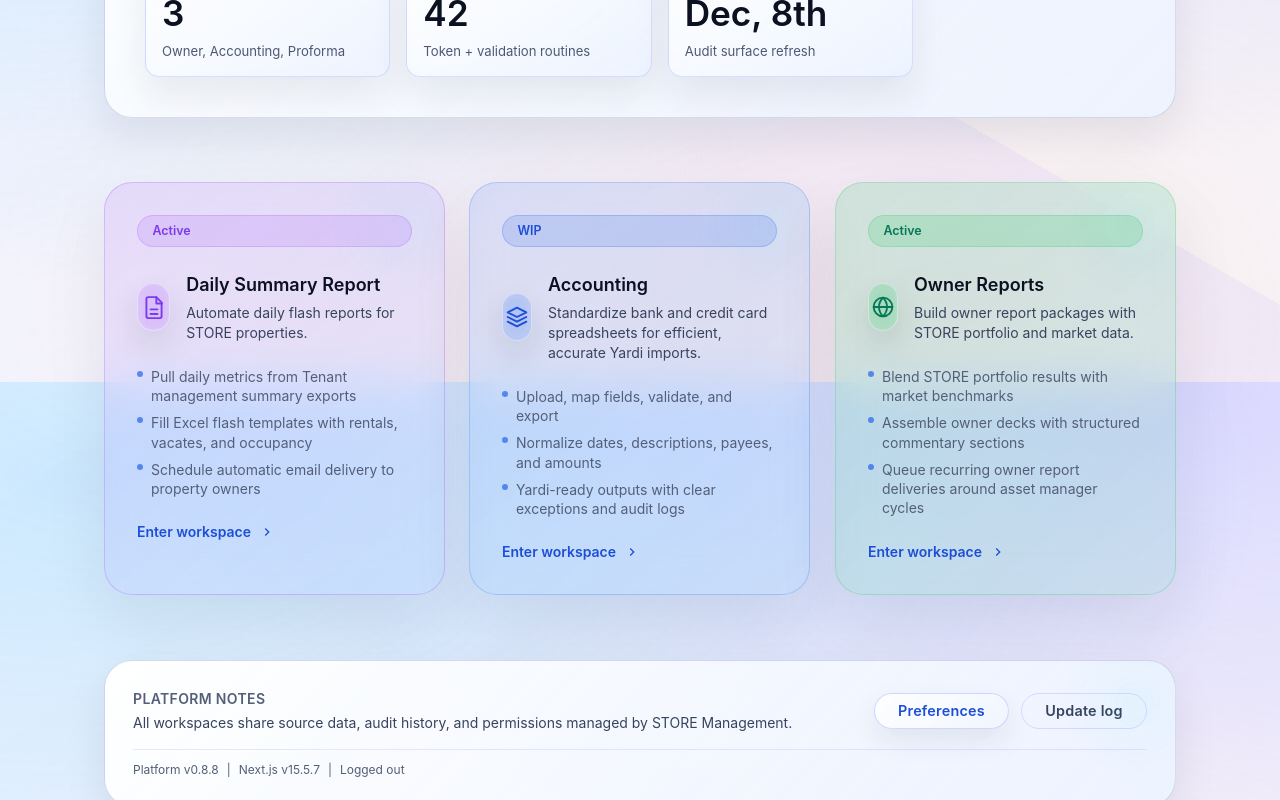
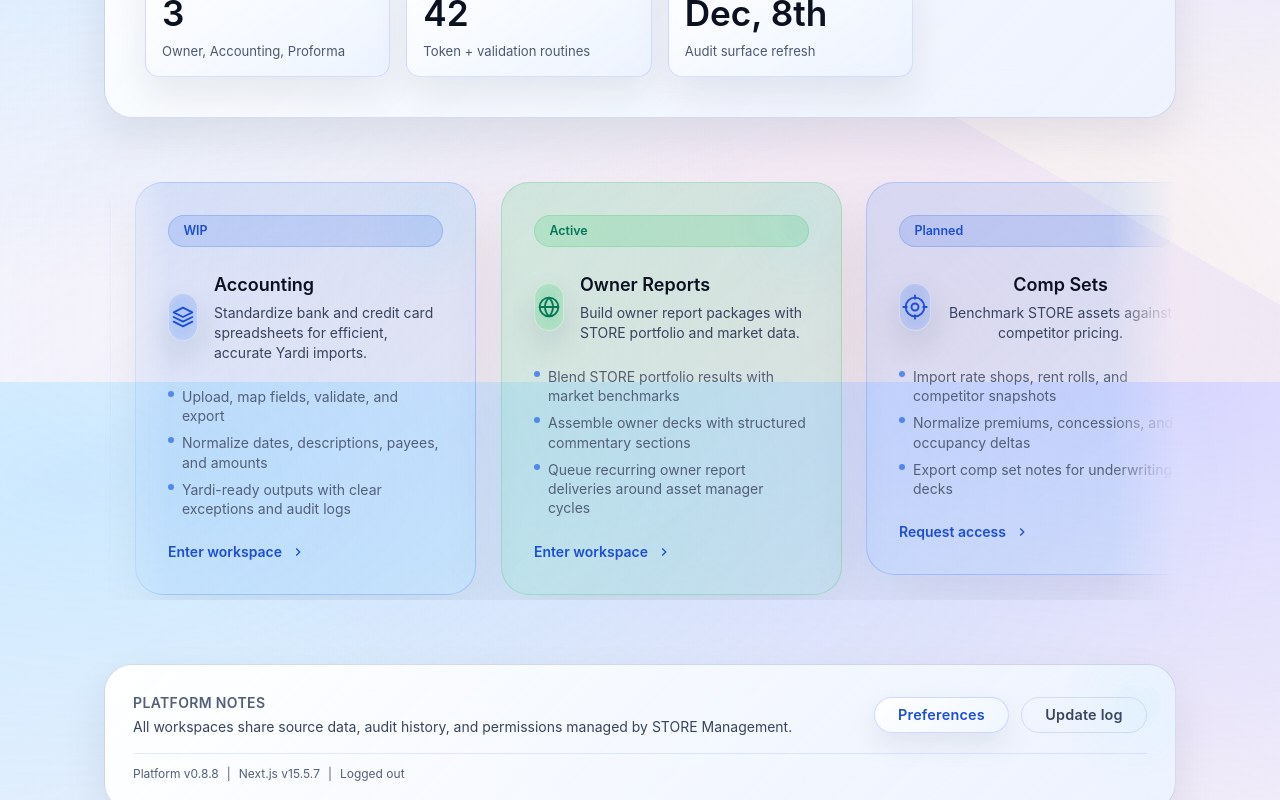
Before and after one commit to alexandermburke/ProformaBuilder, a Next.js app in the folder storeinsight/: page / in a window 1280 px wide. Shown: the part 418-1218 px from the top of the page. Built offline with nearby package versions, Linux system fonts and the light colour scheme; no server answers.

Commit message:
Carousel effect to home page

```diff
--- a/storeinsight/src/app/globals.css
+++ b/storeinsight/src/app/globals.css
@@ -540,6 +540,58 @@ html.dark .feature-card:hover {
   box-shadow: 0 48px 110px rgba(1, 8, 24, 0.78);
 }
 
+.feature-carousel {
+  position: relative;
+  isolation: isolate;
+  overflow: visible;
+  grid-auto-rows: 1fr;
+}
+
+.feature-carousel--scroll {
+  display: flex;
+  align-items: stretch;
+  gap: 1.5rem;
+  overflow-x: auto;
+  padding-bottom: 0.25rem;
+  scroll-behavior: auto;
+  -webkit-overflow-scrolling: touch;
+  scrollbar-width: none;
+  -ms-overflow-style: none;
+  cursor: grab;
+  touch-action: pan-x;
+  mask-image: linear-gradient(90deg, transparent, #000 6%, #000 94%, transparent);
+  -webkit-mask-image: linear-gradient(90deg, transparent, #000 6%, #000 94%, transparent);
+}
+
+.feature-carousel--scroll.is-dragging {
+  cursor: grabbing;
+}
+
+.feature-carousel--scroll::-webkit-scrollbar {
+  display: none;
+}
+
+.feature-carousel--scroll .feature-carousel__card {
+  flex: 0 0 clamp(300px, calc((100% - 3rem) / 3), 368px);
+}
+
+.feature-carousel__card {
+  position: relative;
+  z-index: 1;
+  transform-origin: center;
+  will-change: transform;
+}
+
+.feature-carousel__card.ios-animate-up {
+  animation-name: ios-fade;
+}
+
+@media (prefers-reduced-motion: reduce) {
+  .feature-carousel__card {
+    transition: none;
+  }
+}
+
 .ios-divider {
   height: 1px;
   width: 100%;
@@ -824,6 +876,46 @@ html.dark .ios-table tbody tr:hover {
   isolation: isolate;
 }
 
+.bank-card-page .ios-card {
+  background: color-mix(in srgb, var(--surface) 96%, transparent);
+  border-color: color-mix(in srgb, var(--border-soft) 70%, transparent);
+  box-shadow: var(--shadow-soft);
+}
+
+.bank-card-page .ios-card::before {
+  opacity: 0.18;
+}
+
+.bank-card-page .ios-card::after {
+  opacity: 0.22;
+}
+
+.bank-card-page .ios-card:hover {
+  transform: translateY(-2px);
+  box-shadow: var(--shadow-medium);
+  border-color: color-mix(in srgb, var(--border-strong) 70%, transparent);
+}
+
+.bank-card-panel {
+  border: 1px solid color-mix(in srgb, var(--border-soft) 70%, transparent);
+  background: color-mix(in srgb, var(--surface) 94%, transparent);
+  box-shadow: var(--shadow-soft);
+}
+
+.bank-card-panel--subtle {
+  background: color-mix(in srgb, var(--surface) 90%, transparent);
+}
+
+.bank-card-inset {
+  border-color: color-mix(in srgb, var(--border-soft) 70%, transparent);
+  background: color-mix(in srgb, var(--surface) 96%, transparent);
+  box-shadow: inset 0 1px 0 rgba(255, 255, 255, 0.5);
+}
+
+html.dark .bank-card-inset {
+  box-shadow: inset 0 1px 0 rgba(255, 255, 255, 0.06);
+}
+
 .owner-card {
   border-radius: 24px;
   background: color-mix(in srgb, var(--surface), transparent 10%) !important;
--- a/storeinsight/src/app/page.tsx
+++ b/storeinsight/src/app/page.tsx
@@ -8,12 +8,12 @@
 
 import Link from 'next/link';
 import { useRouter } from 'next/navigation';
-import { useEffect, useState } from 'react';
+import { useEffect, useRef, useState } from 'react';
 import type { JSX } from 'react';
 import { useTheme } from '@/components/ThemeProvider';
 
 type FeatureTone = 'blue' | 'purple' | 'green';
-type FeatureIconKey = 'document' | 'layers' | 'globe';
+type FeatureIconKey = 'document' | 'layers' | 'globe' | 'target';
 
 type Feature = {
   title: string;
@@ -67,6 +67,20 @@ const features: Feature[] = [
       'Assemble owner decks with structured commentary sections',
       'Queue recurring owner report deliveries around asset manager cycles',
     ],
+  },
+  {
+    title: 'Comp Sets',
+    description: 'Benchmark STORE assets against competitor pricing.',
+    href: '/comp-sets',
+    status: 'Planned',
+    tone: 'blue',
+    icon: 'target',
+    highlights: [
+      'Import rate shops, rent rolls, and competitor snapshots',
+      'Normalize premiums, concessions, and occupancy deltas',
+      'Export comp set notes for underwriting decks',
+    ],
+    disabled: true,
   },
 ];
 
@@ -154,6 +168,26 @@ function FeatureIcon({ name, tone }: { name: FeatureIconKey; tone: FeatureTone }
           <path d="m4 16 8 4 8-4" />
         </svg>
       );
+    case 'target':
+      return (
+        <svg
+          viewBox="0 0 24 24"
+          className="h-7 w-7 text-current"
+          data-tone={tone}
+          fill="none"
+          stroke="currentColor"
+          strokeWidth={1.6}
+          strokeLinecap="round"
+          strokeLinejoin="round"
+        >
+          <circle cx="12" cy="12" r="8" />
+          <circle cx="12" cy="12" r="3" />
+          <path d="M12 2v3" />
+          <path d="M12 19v3" />
+          <path d="M2 12h3" />
+          <path d="M19 12h3" />
+        </svg>
+      );
     case 'globe':
     default:
       return (
@@ -200,6 +234,8 @@ export default function DirectoryPage(): JSX.Element {
   const router = useRouter();
   const { theme, toggleTheme } = useTheme();
   const isDark = theme === 'dark';
+  const carouselRef = useRef<HTMLDivElement | null>(null);
+  const carouselPaused = useRef(false);
   const [flashDevMode, setFlashDevMode] = useState(false);
   const [devModeLoading, setDevModeLoading] = useState(true);
   const [devModeSaving, setDevModeSaving] = useState(false);
@@ -334,6 +370,164 @@ export default function DirectoryPage(): JSX.Element {
   const heroStats = HERO_STATS.map((stat) =>
     stat.label === 'Last update' ? { ...stat, value: formatHeroDate(new Date()) } : stat,
   );
+  const carouselItems = features.length > 1 ? [...features, ...features] : features;
+
+  useEffect(() => {
+    const container = carouselRef.current;
+    if (!container || features.length < 2) return;
+
+    const prefersReducedMotion = window.matchMedia('(prefers-reduced-motion: reduce)');
+    const shouldAnimate = !prefersReducedMotion.matches;
+
+    let rafId = 0;
+    let lastTime = 0;
+    const speed = 0.06; // px per ms
+    let resumeTimer = 0;
+    let dragPointerId: number | null = null;
+    let dragStartX = 0;
+    let dragStartY = 0;
+    let dragStartScroll = 0;
+    let isDragging = false;
+    let dragMoved = false;
+    const dragThreshold = 6;
+
+    const scheduleResume = () => {
+      if (resumeTimer) window.clearTimeout(resumeTimer);
+      resumeTimer = window.setTimeout(() => {
+        carouselPaused.current = false;
+        lastTime = 0;
+      }, 1200);
+    };
+
+    const pause = () => {
+      carouselPaused.current = true;
+      if (resumeTimer) window.clearTimeout(resumeTimer);
+    };
+
+    const resume = () => {
+      if (isDragging) return;
+      scheduleResume();
+    };
+
+    const onPointerDown = (event: PointerEvent) => {
+      if (event.button && event.button !== 0) return;
+      pause();
+      dragPointerId = event.pointerId;
+      dragStartX = event.clientX;
+      dragStartY = event.clientY;
+      dragStartScroll = container.scrollLeft;
+      isDragging = false;
+      dragMoved = false;
+    };
+
+    const onPointerMove = (event: PointerEvent) => {
+      if (dragPointerId !== event.pointerId) return;
+      const deltaX = event.clientX - dragStartX;
+      const deltaY = event.clientY - dragStartY;
+
+      if (!isDragging) {
+        if (Math.hypot(deltaX, deltaY) < dragThreshold) return;
+        if (Math.abs(deltaY) > Math.abs(deltaX)) {
+          dragPointerId = null;
+          resume();
+          return;
+        }
+        isDragging = true;
+        dragMoved = true;
+        container.classList.add('is-dragging');
+        try {
+          container.setPointerCapture(event.pointerId);
+        } catch {
+          // ignore capture errors
+        }
+      }
+
+      if (isDragging) {
+        container.scrollLeft = dragStartScroll - deltaX;
+        lastTime = 0;
+        event.preventDefault();
+      }
+    };
+
+    const endDrag = () => {
+      if (isDragging && dragPointerId !== null) {
+        try {
+          container.releasePointerCapture(dragPointerId);
+        } catch {
+          // ignore capture errors
+        }
+      }
+      isDragging = false;
+      dragPointerId = null;
+      container.classList.remove('is-dragging');
+      resume();
+    };
+
+    const onWheel = (event: WheelEvent) => {
+      pause();
+      const dominantDelta = Math.abs(event.deltaY) > Math.abs(event.deltaX);
+      if (dominantDelta) {
+        container.scrollLeft += event.deltaY;
+        event.preventDefault();
+      } else {
+        container.scrollLeft += event.deltaX;
+      }
+      scheduleResume();
+    };
+
+    const onClickCapture = (event: MouseEvent) => {
+      if (!dragMoved) return;
+      event.preventDefault();
+      event.stopPropagation();
+      dragMoved = false;
+    };
+
+    container.addEventListener('pointerdown', onPointerDown);
+    container.addEventListener('pointermove', onPointerMove);
+    container.addEventListener('pointerup', endDrag);
+    container.addEventListener('pointercancel', endDrag);
+    container.addEventListener('focusin', pause);
+    container.addEventListener('focusout', resume);
+    container.addEventListener('wheel', onWheel, { passive: false });
+    container.addEventListener('click', onClickCapture, true);
+
+    if (shouldAnimate) {
+      carouselPaused.current = false;
+      lastTime = 0;
+
+      const step = (timestamp: number) => {
+        if (!lastTime) lastTime = timestamp;
+        const delta = timestamp - lastTime;
+        lastTime = timestamp;
+
+        if (!carouselPaused.current) {
+          container.scrollLeft += delta * speed;
+          const resetAt = container.scrollWidth / 2;
+          if (container.scrollLeft >= resetAt) {
+            container.scrollLeft -= resetAt;
+          }
+        }
+
+        rafId = window.requestAnimationFrame(step);
+      };
+
+      container.scrollLeft = 0;
+      rafId = window.requestAnimationFrame(step);
+    }
+
+    return () => {
+      if (rafId) window.cancelAnimationFrame(rafId);
+      if (resumeTimer) window.clearTimeout(resumeTimer);
+      container.removeEventListener('pointerdown', onPointerDown);
+      container.removeEventListener('pointermove', onPointerMove);
+      container.removeEventListener('pointerup', endDrag);
+      container.removeEventListener('pointercancel', endDrag);
+      container.removeEventListener('focusin', pause);
+      container.removeEventListener('focusout', resume);
+      container.removeEventListener('wheel', onWheel);
+      container.removeEventListener('click', onClickCapture, true);
+    };
+  }, []);
 
   return (
     <div className="relative min-h-screen overflow-hidden text-[color:var(--text-primary)]">
@@ -371,16 +565,18 @@ export default function DirectoryPage(): JSX.Element {
           </div>
         </header>
 
-        <section className="grid gap-6 lg:grid-cols-3">
-          {features.map((feature, index) => {
-            const delayClass = index === 1 ? 'ios-animate-delay-sm' : index === 2 ? 'ios-animate-delay-md' : '';
+        <section className="feature-carousel feature-carousel--scroll gap-6" ref={carouselRef}>
+          {carouselItems.map((feature, index) => {
+            const slotIndex = index % features.length;
+            const delayClass = slotIndex === 1 ? 'ios-animate-delay-sm' : slotIndex === 2 ? 'ios-animate-delay-md' : '';
             const cardClass = [
-              'group ios-card ios-animate-up feature-card',
+              'group ios-card ios-animate-up feature-card feature-carousel__card',
               delayClass,
-              'relative overflow-hidden flex flex-col gap-6 p-8 transition-all duration-500 hover:-translate-y-1',
+              'relative overflow-hidden flex h-full flex-col gap-6 p-8 transition-all duration-500',
             ]
               .filter(Boolean)
               .join(' ');
+            const isDuplicate = index >= features.length;
             const sharedContent = (
               <>
                 <span
@@ -435,11 +631,13 @@ export default function DirectoryPage(): JSX.Element {
             if (feature.disabled) {
               return (
                 <button
-                  key={feature.title}
+                  key={`${feature.title}-${index}`}
                   type="button"
                   onClick={() => handleUnavailable(feature.title)}
                   className={cardClass}
                   data-tone={feature.tone}
+                  tabIndex={isDuplicate ? -1 : undefined}
+                  aria-hidden={isDuplicate}
                 >
                   {sharedContent}
                 </button>
@@ -447,7 +645,14 @@ export default function DirectoryPage(): JSX.Element {
             }
 
             return (
-              <Link key={feature.title} href={feature.href} className={cardClass} data-tone={feature.tone}>
+              <Link
+                key={`${feature.title}-${index}`}
+                href={feature.href}
+                className={cardClass}
+                data-tone={feature.tone}
+                tabIndex={isDuplicate ? -1 : undefined}
+                aria-hidden={isDuplicate}
+              >
                 {sharedContent}
               </Link>
             );
```
Also changed, not shown: storeinsight/src/app/accounting/bank-card-import-prep/page.tsx (+7 -7 lines).
